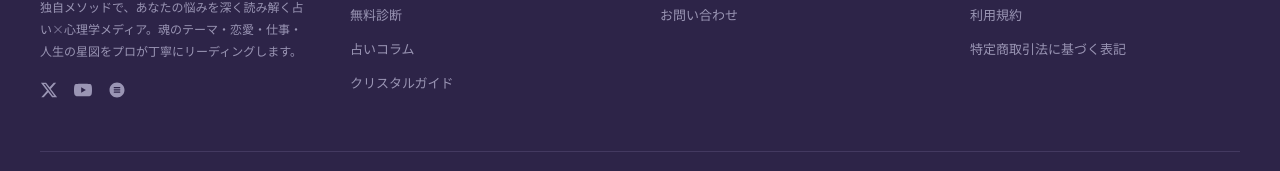
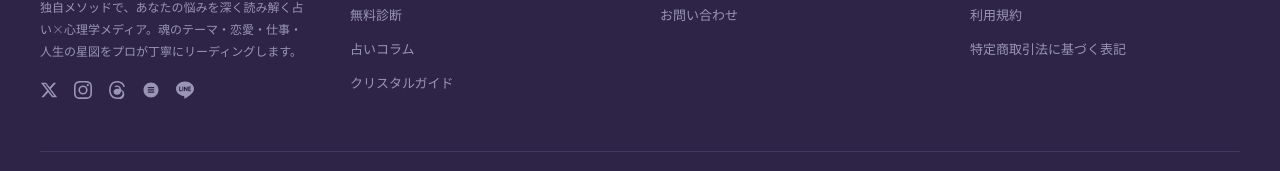
Before and after one commit to sasakiblog26-lgtm/litwill-garden, a Next.js app: page / in a window 1280 px wide. Shown: the part 3065-3236 px from the top of the page. Built offline with nearby package versions, Linux system fonts and the light colour scheme; no server answers.

Commit message:
feat: フッターSNSを実態(X/Instagram/Threads/note/LINE)に更新・YouTube削除

```diff
--- a/src/components/layout/footer.tsx
+++ b/src/components/layout/footer.tsx
@@ -4,6 +4,34 @@ import Link from "next/link";
 import { brand } from "@/config/brand";
 import { footerNavigation } from "@/config/navigation";
 import { snsAccounts } from "@/config/sns";
+
+const snsIcons = [
+  {
+    label: "X (Twitter)",
+    url: snsAccounts.twitter.url,
+    d: "M18.244 2.25h3.308l-7.227 8.26 8.502 11.24H16.17l-5.214-6.817L4.99 21.75H1.68l7.73-8.835L1.254 2.25H8.08l4.713 6.231zm-1.161 17.52h1.833L7.084 4.126H5.117z",
+  },
+  {
+    label: "Instagram",
+    url: snsAccounts.instagram.url,
+    d: "M12 2.163c3.204 0 3.584.012 4.85.07 3.252.148 4.771 1.691 4.919 4.919.058 1.265.069 1.645.069 4.849 0 3.205-.012 3.584-.069 4.849-.149 3.225-1.664 4.771-4.919 4.919-1.266.058-1.644.07-4.85.07-3.204 0-3.584-.012-4.849-.07-3.26-.149-4.771-1.699-4.919-4.92-.058-1.265-.07-1.644-.07-4.849 0-3.204.013-3.583.07-4.849.149-3.227 1.664-4.771 4.919-4.919 1.266-.057 1.645-.069 4.849-.069zm0-2.163C8.741 0 8.332.014 7.052.072 2.695.272.273 2.69.073 7.052.014 8.333 0 8.741 0 12c0 3.259.014 3.668.072 4.948.2 4.358 2.618 6.78 6.98 6.98C8.333 23.986 8.741 24 12 24c3.259 0 3.668-.014 4.948-.072 4.354-.2 6.782-2.618 6.979-6.98.059-1.28.073-1.689.073-4.948 0-3.259-.014-3.667-.072-4.947-.196-4.354-2.617-6.78-6.979-6.98C15.668.014 15.259 0 12 0zm0 5.838a6.162 6.162 0 100 12.324 6.162 6.162 0 000-12.324zM12 16a4 4 0 110-8 4 4 0 010 8zm6.406-11.845a1.44 1.44 0 100 2.881 1.44 1.44 0 000-2.881z",
+  },
+  {
+    label: "Threads",
+    url: snsAccounts.threads.url,
+    d: "M12.186 24h-.007c-3.581-.024-6.334-1.205-8.184-3.509C2.35 18.44 1.5 15.586 1.472 12.01v-.017c.03-3.579.879-6.43 2.525-8.482C5.845 1.205 8.6.024 12.18 0h.014c2.746.02 5.043.725 6.826 2.098 1.677 1.29 2.858 3.13 3.509 5.467l-2.04.569c-1.104-3.96-3.898-5.984-8.304-6.015-2.91.022-5.11.936-6.54 2.717C4.307 6.504 3.616 8.914 3.589 12c.027 3.086.718 5.496 2.057 7.164 1.43 1.781 3.631 2.695 6.54 2.717 2.623-.02 4.358-.631 5.8-2.045 1.647-1.613 1.618-3.593 1.09-4.798-.31-.71-.873-1.3-1.634-1.75-.192 1.352-.622 2.446-1.284 3.272-.886 1.102-2.14 1.704-3.73 1.79-1.202.065-2.361-.218-3.259-.801-1.063-.689-1.685-1.74-1.752-2.964-.065-1.19.408-2.285 1.33-3.082.88-.76 2.119-1.207 3.583-1.291.299-.018.598-.027.896-.027.66 0 1.306.044 1.916.13-.106-.611-.319-1.124-.637-1.531-.515-.658-1.331-.996-2.425-1.004h-.032c-.881 0-1.62.236-2.198.703l-1.196-1.622c.795-.642 1.847-1.006 3.225-1.006h.05c3.4.024 5.413 2.107 5.616 5.677.117.05.232.103.345.16 1.583.747 2.74 1.875 3.349 3.262.853 1.95.93 5.124-1.617 7.65-1.945 1.926-4.33 2.804-7.708 2.824z",
+  },
+  {
+    label: "note",
+    url: snsAccounts.note.url,
+    d: "M12 2C6.477 2 2 6.477 2 12s4.477 10 10 10 10-4.477 10-10S17.523 2 12 2zm3.75 13.5h-7.5a.75.75 0 0 1 0-1.5h7.5a.75.75 0 0 1 0 1.5zm0-3h-7.5a.75.75 0 0 1 0-1.5h7.5a.75.75 0 0 1 0 1.5zm0-3h-7.5a.75.75 0 0 1 0-1.5h7.5a.75.75 0 0 1 0 1.5z",
+  },
+  {
+    label: "LINE",
+    url: snsAccounts.line.url,
+    d: "M19.365 9.863c.349 0 .63.285.63.631 0 .345-.281.63-.63.63H17.61v1.125h1.755c.349 0 .63.283.63.63 0 .344-.281.629-.63.629h-2.386c-.345 0-.627-.285-.627-.629V8.108c0-.345.282-.63.63-.63h2.386c.346 0 .627.285.627.63 0 .349-.281.63-.63.63H17.61v1.125h1.755zm-3.855 3.016c0 .27-.174.51-.432.596-.064.021-.133.031-.199.031-.211 0-.391-.09-.51-.25l-2.443-3.317v2.94c0 .344-.279.629-.631.629-.346 0-.626-.285-.626-.629V8.108c0-.27.173-.51.43-.595.06-.023.136-.033.194-.033.195 0 .375.104.495.254l2.462 3.33V8.108c0-.345.282-.63.63-.63.345 0 .63.285.63.63v4.771zm-5.741 0c0 .344-.282.629-.631.629-.345 0-.627-.285-.627-.629V8.108c0-.345.282-.63.63-.63.346 0 .628.285.628.63v4.771zm-2.466.629H4.917c-.345 0-.63-.285-.63-.629V8.108c0-.345.285-.63.63-.63.348 0 .63.285.63.63v4.141h1.756c.348 0 .629.283.629.63 0 .344-.282.629-.629.629M24 10.314C24 4.943 18.615.572 12 .572S0 4.943 0 10.314c0 4.811 4.27 8.842 10.035 9.608.391.082.923.258 1.058.59.12.301.079.766.038 1.08l-.164 1.02c-.045.301-.24 1.186 1.049.645 1.291-.539 6.916-4.078 9.436-6.975C23.176 14.393 24 12.458 24 10.314",
+  },
+];
 
 export function Footer() {
   return (
@@ -72,47 +100,23 @@ export function Footer() {
             </p>
 
             {/* SNSアイコン */}
-            <div style={{ display: "flex", gap: "16px" }}>
+            <div style={{ display: "flex", gap: "16px", flexWrap: "wrap" }}>
+              {snsIcons.map((s) => (
                 <a
-                href={snsAccounts.twitter.url}
+                  key={s.label}
+                  href={s.url}
                   target="_blank"
                   rel="noopener noreferrer"
-                aria-label="X (Twitter)"
+                  aria-label={s.label}
                   style={{ color: "#9A95B4", transition: "color 0.2s ease", display: "flex", alignItems: "center" }}
                   onMouseEnter={(e) => { (e.currentTarget as HTMLAnchorElement).style.color = "#C0B3DC"; }}
                   onMouseLeave={(e) => { (e.currentTarget as HTMLAnchorElement).style.color = "#9A95B4"; }}
                 >
                   <svg width="18" height="18" viewBox="0 0 24 24" fill="currentColor">
-                  <path d="M18.244 2.25h3.308l-7.227 8.26 8.502 11.24H16.17l-5.214-6.817L4.99 21.75H1.68l7.73-8.835L1.254 2.25H8.08l4.713 6.231zm-1.161 17.52h1.833L7.084 4.126H5.117z" />
+                    <path d={s.d} />
                   </svg>
                 </a>
-              <a
-                href={snsAccounts.youtube.url}
-                target="_blank"
-                rel="noopener noreferrer"
-                aria-label="YouTube"
-                style={{ color: "#9A95B4", transition: "color 0.2s ease", display: "flex", alignItems: "center" }}
-                onMouseEnter={(e) => { (e.currentTarget as HTMLAnchorElement).style.color = "#C0B3DC"; }}
-                onMouseLeave={(e) => { (e.currentTarget as HTMLAnchorElement).style.color = "#9A95B4"; }}
-              >
-                <svg width="18" height="18" viewBox="0 0 24 24" fill="currentColor">
-                  <path d="M23.498 6.186a3.016 3.016 0 0 0-2.122-2.136C19.505 3.545 12 3.545 12 3.545s-7.505 0-9.377.505A3.017 3.017 0 0 0 .502 6.186C0 8.07 0 12 0 12s0 3.93.502 5.814a3.016 3.016 0 0 0 2.122 2.136c1.871.505 9.376.505 9.376.505s7.505 0 9.377-.505a3.015 3.015 0 0 0 2.122-2.136C24 15.93 24 12 24 12s0-3.93-.502-5.814z" />
-                  <path d="M9.545 15.568V8.432L15.818 12z" fill="#2D2448" />
-                </svg>
-              </a>
-              <a
-                href={snsAccounts.note.url}
-                target="_blank"
-                rel="noopener noreferrer"
-                aria-label="note"
-                style={{ color: "#9A95B4", transition: "color 0.2s ease", display: "flex", alignItems: "center" }}
-                onMouseEnter={(e) => { (e.currentTarget as HTMLAnchorElement).style.color = "#C0B3DC"; }}
-                onMouseLeave={(e) => { (e.currentTarget as HTMLAnchorElement).style.color = "#9A95B4"; }}
-              >
-                <svg width="18" height="18" viewBox="0 0 24 24" fill="currentColor">
-                  <path d="M12 2C6.477 2 2 6.477 2 12s4.477 10 10 10 10-4.477 10-10S17.523 2 12 2zm3.75 13.5h-7.5a.75.75 0 0 1 0-1.5h7.5a.75.75 0 0 1 0 1.5zm0-3h-7.5a.75.75 0 0 1 0-1.5h7.5a.75.75 0 0 1 0 1.5zm0-3h-7.5a.75.75 0 0 1 0-1.5h7.5a.75.75 0 0 1 0 1.5z" />
-                </svg>
-              </a>
+              ))}
             </div>
           </div>
 
```
Lines whose indentation alone changed are shown as unchanged.
